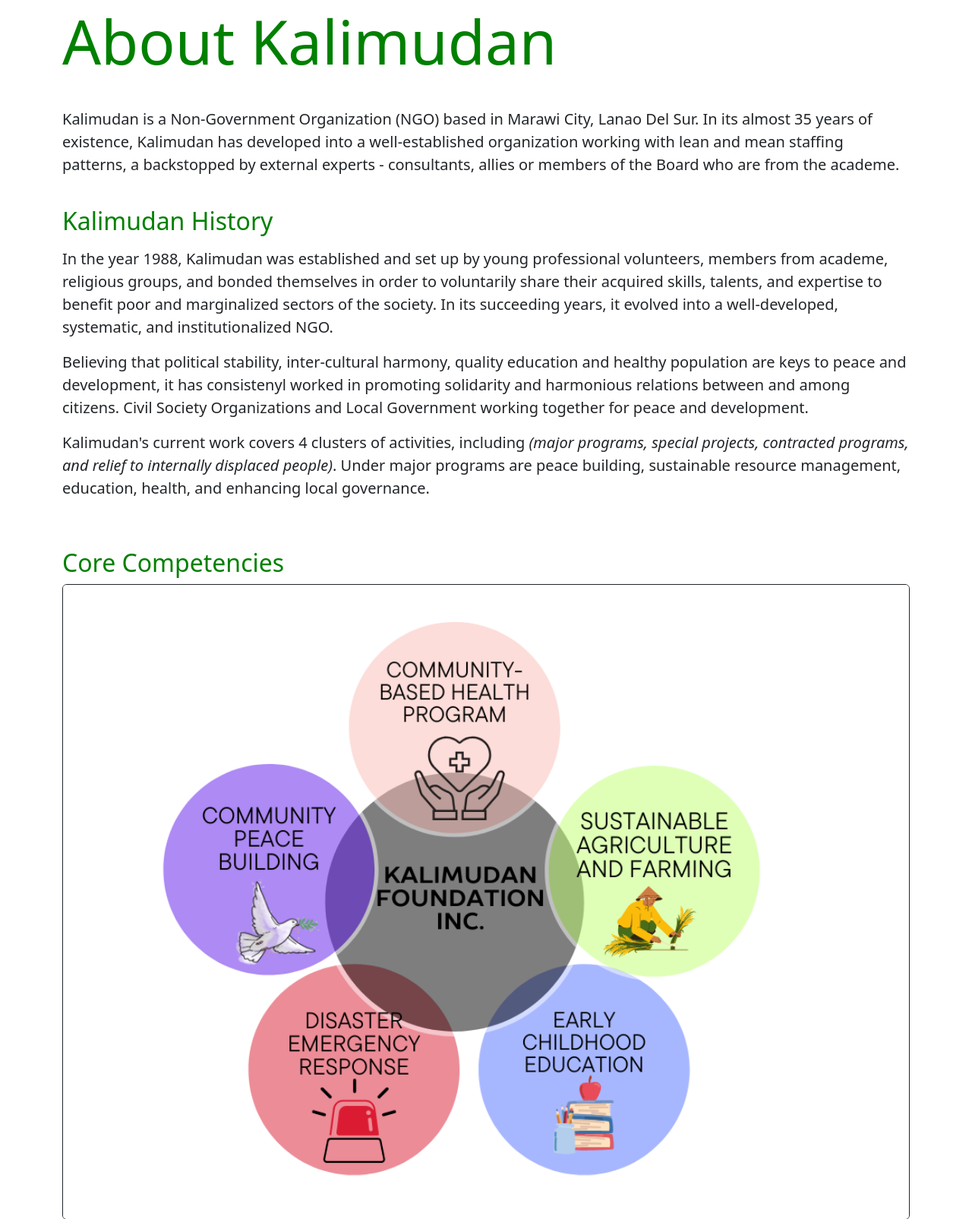
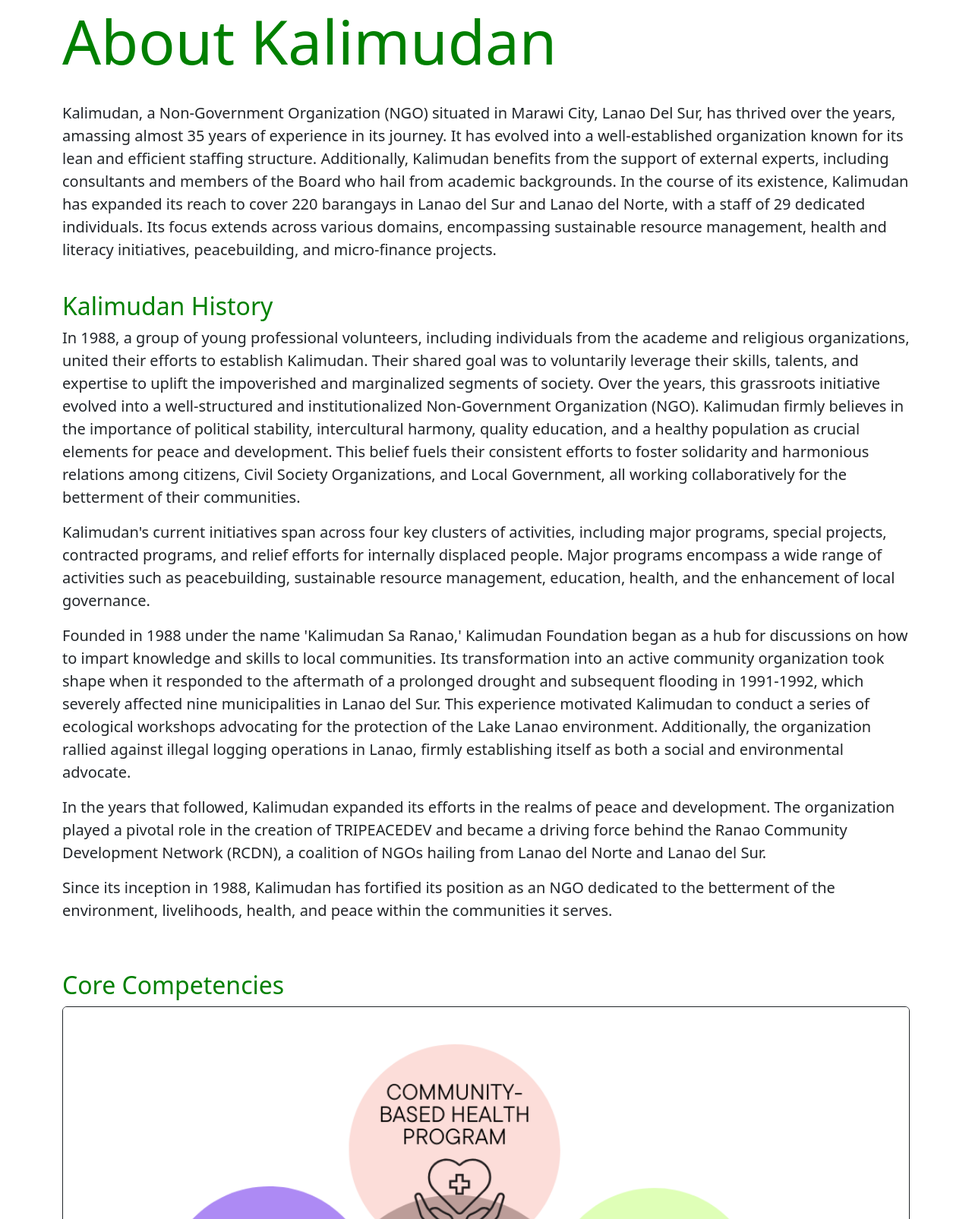
Before and after one commit to oweeengk/Kalimudan, a Django app: page /about/ in a window 1280 px wide. Shown: the part 102-1707 px from the top of the page at 76% size. Run offline with Django 4.2, Linux system fonts and the light colour scheme.

Commit message:
Paraphrase about page and add more content

```diff
--- a/homepage/templates/about.html
+++ b/homepage/templates/about.html
@@ -8,20 +8,15 @@
 
 <div class="container">
   <div class="mx-auto">
-    <figure>
+    <h1 class="display-1" style="color: green;">About Kalimudan </h1>
+    <br /><p class="text-justify fs-5">Kalimudan, a Non-Government Organization (NGO) situated in Marawi City, Lanao Del Sur, has thrived over the years, amassing almost 35 years of experience in its journey. It has evolved into a well-established organization known for its lean and efficient staffing structure. Additionally, Kalimudan benefits from the support of external experts, including consultants and members of the Board who hail from academic backgrounds. In the course of its existence, Kalimudan has expanded its reach to cover 220 barangays in Lanao del Sur and Lanao del Norte, with a staff of 29 dedicated individuals. Its focus extends across various domains, encompassing sustainable resource management, health and literacy initiatives, peacebuilding, and micro-finance projects.</p><br>
 
-        <h1 class="display-1" style="color: green;">About Kalimudan </h1>
-      </figure>
-    <br /><p class="text-justify fs-5">Kalimudan is a Non-Government Organization (NGO) based in Marawi City, Lanao Del Sur. In its almost 35 years of existence, Kalimudan has developed into a well-established organization working with lean and mean staffing patterns, a backstopped by external experts - consultants, allies or members of the Board who are from the academe.</p><br>
-
-    <h2 style="color: green;">Kalimudan History </h1>
-    <p class="text-justify">
-      <p class="fs-5"> In the year 1988, Kalimudan was established and set up by young professional volunteers, members from academe, religious groups, and bonded themselves in order to voluntarily share their acquired skills, talents, and expertise to benefit poor and marginalized sectors of the society. In its succeeding years, it evolved into a well-developed, systematic, and institutionalized NGO.
-      </p>
-      <p class="fs-5"> Believing that political stability, inter-cultural harmony, quality education and healthy population are keys to peace and development, it has consistenyl worked in promoting solidarity and harmonious relations between and among citizens. Civil Society Organizations and Local Government working together for peace and development.
-      </p>
-      <p class="fs-5"> Kalimudan's current work covers 4 clusters of activities, including <span class="fst-italic">(major programs, special projects, contracted programs, and relief to internally displaced people)</span>. Under major programs are peace building, sustainable resource management, education, health, and enhancing local governance.</p>
-    </p>
+    <h2 style="color: green;">Kalimudan History </h2>
+    <p class="text-justify fs-5"> In 1988, a group of young professional volunteers, including individuals from the academe and religious organizations, united their efforts to establish Kalimudan. Their shared goal was to voluntarily leverage their skills, talents, and expertise to uplift the impoverished and marginalized segments of society. Over the years, this grassroots initiative evolved into a well-structured and institutionalized Non-Government Organization (NGO). Kalimudan firmly believes in the importance of political stability, intercultural harmony, quality education, and a healthy population as crucial elements for peace and development. This belief fuels their consistent efforts to foster solidarity and harmonious relations among citizens, Civil Society Organizations, and Local Government, all working collaboratively for the betterment of their communities.</p>
+    <p class="text-justify fs-5"> Kalimudan's current initiatives span across four key clusters of activities, including major programs, special projects, contracted programs, and relief efforts for internally displaced people. Major programs encompass a wide range of activities such as peacebuilding, sustainable resource management, education, health, and the enhancement of local governance.</p>
+    <p class="fs-5"> Founded in 1988 under the name 'Kalimudan Sa Ranao,' Kalimudan Foundation began as a hub for discussions on how to impart knowledge and skills to local communities. Its transformation into an active community organization took shape when it responded to the aftermath of a prolonged drought and subsequent flooding in 1991-1992, which severely affected nine municipalities in Lanao del Sur. This experience motivated Kalimudan to conduct a series of ecological workshops advocating for the protection of the Lake Lanao environment. Additionally, the organization rallied against illegal logging operations in Lanao, firmly establishing itself as both a social and environmental advocate.</p>
+    <p class="text-justify fs-5"> In the years that followed, Kalimudan expanded its efforts in the realms of peace and development. The organization played a pivotal role in the creation of TRIPEACEDEV and became a driving force behind the Ranao Community Development Network (RCDN), a coalition of NGOs hailing from Lanao del Norte and Lanao del Sur.</p>
+    <p class="text-justify fs-5">Since its inception in 1988, Kalimudan has fortified its position as an NGO dedicated to the betterment of the environment, livelihoods, health, and peace within the communities it serves.</p>
     <br><br>
     <h2 style="color: green;">Core Competencies</h1>
     <img
```
